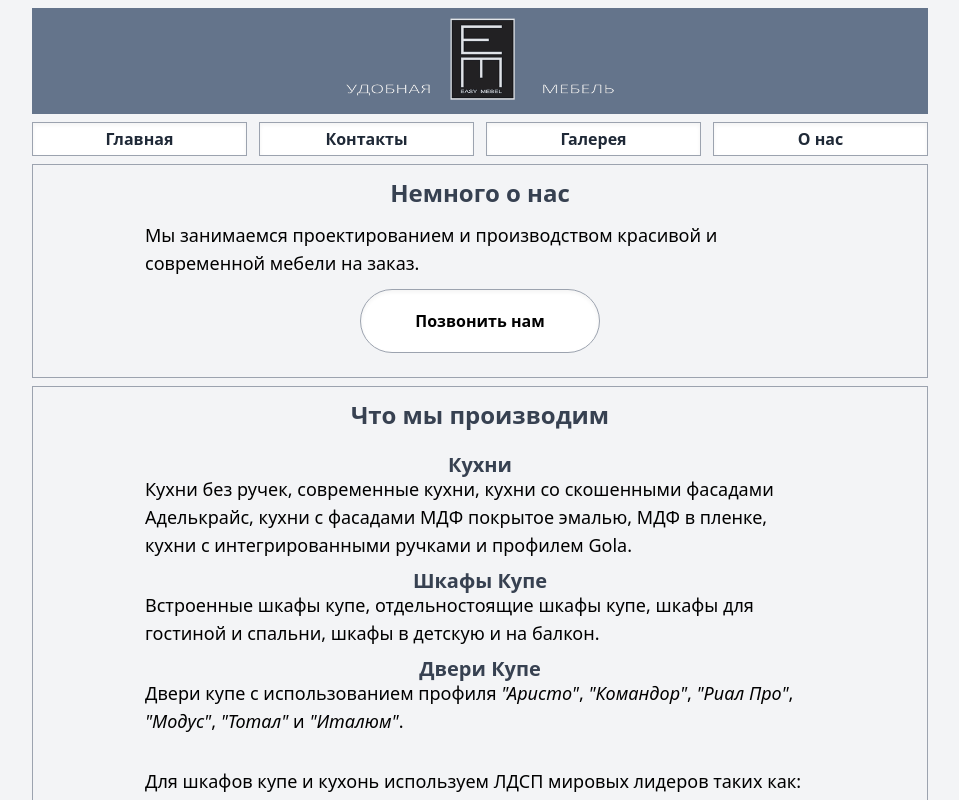
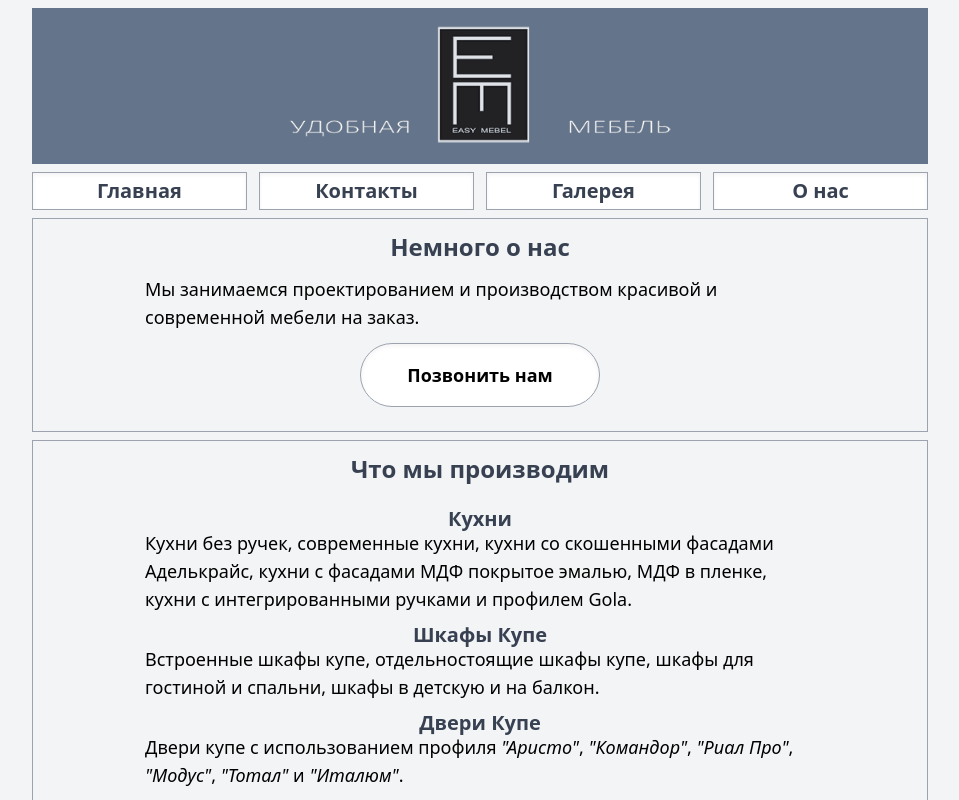
Before and after one commit to synalice/easy-mebel, a Next.js app: page / in a window 1280 px wide. Shown: the top 800 px of the page, without its empty margins (160-1119 px from the left). Built offline with nearby package versions, Linux system fonts and the light colour scheme.

Commit message:
feat: scale up everything depending on screen size
I think UI in PC version was too small

```diff
--- a/components/CallToAction.tsx
+++ b/components/CallToAction.tsx
@@ -4,7 +4,12 @@ export default function CallToAction({ text, phone }: { text: string, phone: str
   return (
     <div className="flex flex-col items-center justify-center my-3">
       <button className={s.btn} name="ctaBtn">
-        <a href={`tel:${phone}`}>{text}</a>
+        <a
+          href={`tel:${phone}`}
+          className="text-base lg:text-lg "
+        >
+          {text}
+        </a>
       </button>
     </div>
   );
--- a/components/Header.module.css
+++ b/components/Header.module.css
@@ -1,3 +1,3 @@
 .btn {
-  @apply border border-gray-400 bg-white hover:bg-gray-200 active:bg-gray-400 text-gray-800 p-1 text-center font-semibold select-none  flex justify-center items-center transition-all shadow-inner;
+  @apply border border-gray-400 bg-white hover:bg-gray-200 active:bg-gray-400 text-gray-700 p-1 text-center font-semibold select-none  flex justify-center items-center transition-all shadow-inner lg:text-xl;
 }
--- a/components/Header.tsx
+++ b/components/Header.tsx
@@ -5,7 +5,7 @@ import s from "./Header.module.css";
 export default function Header() {
   return (
     <>
-      <header className="flex justify-center my-2 bg-slate-500">
+      <header className="lg:hidden flex justify-center my-2 bg-slate-500">
         <div className="hover:cursor-pointer select-none">
           <Link href={"/"}>
             <Image
@@ -18,22 +18,39 @@ export default function Header() {
           </Link>
         </div>
       </header>
+      <header className="hidden lg:flex justify-center my-2 bg-slate-500">
+        <div className="hover:cursor-pointer select-none">
+          <Link href={"/"}>
+            <Image
+              src="/logo.png"
+              alt="Логотип компании"
+              width="400%"
+              height="150%"
+              objectFit="contain"
+            />
+          </Link>
+        </div>
+      </header>
       <nav className="grid grid-cols-2 grid-rows-2 gap-3 lg:grid-cols-4 lg:grid-rows-1">
-        <MyLink href="/" cssClass={s.btn} text="Главная" />
-        <MyLink href="/contacts" cssClass={s.btn} text="Контакты" />
-        <MyLink href="/gallery" cssClass={s.btn} text="Галерея" />
-        <MyLink href="/about" cssClass={s.btn} text="О нас" />
+        <MyLink href="/" className={s.btn} text="Главная" />
+        <MyLink href="/contacts" className={s.btn} text="Контакты" />
+        <MyLink href="/gallery" className={s.btn} text="Галерея" />
+        <MyLink href="/about" className={s.btn} text="О нас" />
       </nav>
     </>
   );
 }
 
 function MyLink(
-  { href, cssClass, text }: { href: string; cssClass: string; text: string },
+  { href, className, text }: { href: string; className: string; text: string },
 ) {
   return (
     <Link href={href}>
-      <a className={cssClass}>{text}</a>
+      <a
+        className={className}
+      >
+        {text}
+      </a>
     </Link>
   );
 }
```
